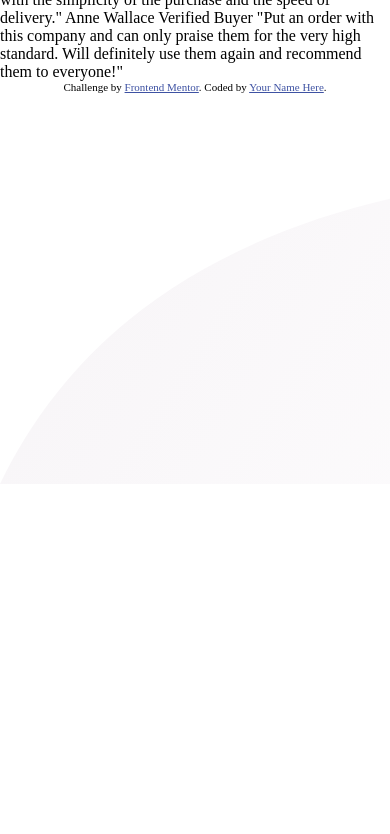
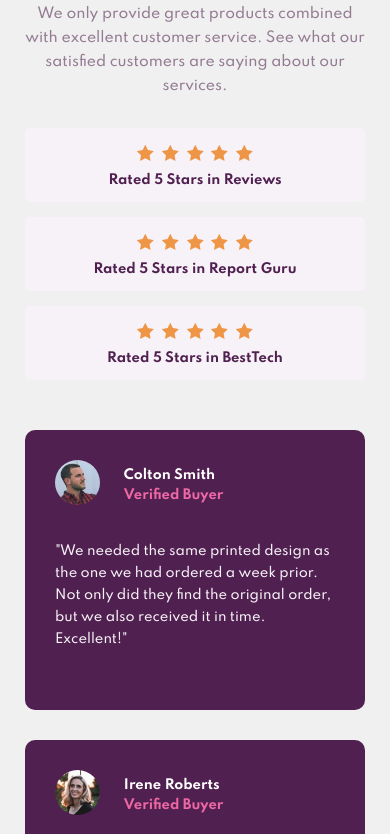
Before and after one commit to GeraldVeeneman/social-proof-section, a website: page index.html in a window 390 px wide. Shown: the part 189-1023 px from the top of the page. Before the commit the page ends 844 px from the top, so only its background shows below. Drawn offline with Linux system fonts and the light colour scheme.

Commit message:
Full responsive version using minmax and auto-fit

```diff
--- a/index.html
+++ b/index.html
@@ -5,58 +5,130 @@
     <meta name="viewport" content="width=device-width, initial-scale=1.0" />
     <!-- displays site properly based on user's device -->
 
+    <!-- Google Fonts -->
+    <link rel="preconnect" href="https://fonts.googleapis.com" />
+    <link rel="preconnect" href="https://fonts.gstatic.com" crossorigin />
+    <link
+      href="https://fonts.googleapis.com/css2?family=Spartan:wght@400;500;700&display=swap"
+      rel="stylesheet"
+    />
+
     <link
       rel="icon"
       type="image/png"
       sizes="32x32"
       href="./images/favicon-32x32.png"
     />
-    <link rel="stylesheet" href="styles.css">
+    <link rel="stylesheet" href="css/style.css" />
 
     <title>Frontend Mentor | Social proof section</title>
-
-    <!-- Feel free to remove these styles or customise in your own stylesheet 👍 -->
-    <style>
-      .attribution {
-        font-size: 11px;
-        text-align: center;
-      }
-      .attribution a {
-        color: hsl(228, 45%, 44%);
-      }
-    </style>
   </head>
   <body>
-    10,000+ of our users love our products.
+    <main class="container">
 
-    We only provide great products combined with excellent customer service.
-    See what our satisfied customers are saying about our services.
+      <div class="top-grid-container">
+        <section class="description">
+          <h1 class="description__header">
+            10,000+ of our users love our products.
+          </h1>
+          <p class="description__text">
+            We only provide great products combined with excellent customer
+            service. See what our satisfied customers are saying about our
+            services.
+          </p>
+        </section>
 
-    Rated 5 Stars in Reviews
-    Rated 5 Stars in Report Guru
-    Rated 5 Stars in BestTech
+        <section class="ratings">
+          <div class="box box--reviews">
+            <figure class="ratings__stars">
+              <img src="images/icon-star.svg" alt="rating star" />
+              <img src="images/icon-star.svg" alt="rating star" />
+              <img src="images/icon-star.svg" alt="rating star" />
+              <img src="images/icon-star.svg" alt="rating star" />
+              <img src="images/icon-star.svg" alt="rating star" />
+              <figcaption class="ratings__caption">Rated 5 Stars in Reviews</figcaption>
+            </figure>
 
-    Colton Smith
-    Verified Buyer
-    "We needed the same printed design as the one we had ordered a week prior.
-    Not only did they find the original order, but we also received it in time.
-    Excellent!"
+          </div>
 
-    Irene Roberts
-    Verified Buyer
-    "Customer service is always excellent and very quick turn around. Completely
-    delighted with the simplicity of the purchase and the speed of delivery."
+          <div class="box box--report-guru">
+            <figure class="ratings__stars">
+              <img src="images/icon-star.svg" alt="rating star" />
+              <img src="images/icon-star.svg" alt="rating star" />
+              <img src="images/icon-star.svg" alt="rating star" />
+              <img src="images/icon-star.svg" alt="rating star" />
+              <img src="images/icon-star.svg" alt="rating star" />
+              <figcaption class="ratings__caption">Rated 5 Stars in Report Guru</figcaption>
+            </figure>
 
-    Anne Wallace
-    Verified Buyer
-    "Put an order with this company and can only praise them for the very high
-    standard. Will definitely use them again and recommend them to everyone!"
+          </div>
 
-    <div class="attribution">
-      Challenge by
-      <a href="https://www.frontendmentor.io?ref=challenge" target="_blank"
-        >Frontend Mentor</a
-      >. Coded by <a href="#">Your Name Here</a>.
-    </div>
+          <div class="box box--besttech">
+            <figure class="ratings__stars">
+              <img src="images/icon-star.svg" alt="rating star" />
+              <img src="images/icon-star.svg" alt="rating star" />
+              <img src="images/icon-star.svg" alt="rating star" />
+              <img src="images/icon-star.svg" alt="rating star" />
+              <img src="images/icon-star.svg" alt="rating star" />
+              <figcaption class="ratings__caption">Rated 5 Stars in BestTech</figcaption>
+            </figure>
+
+          </div>
+        </section>
+      </div>
+
+      <section class="testimonials">
+        <figure class="testimonial">
+          <img
+            class="testimonial__picture"
+            src="images/image-colton.jpg"
+            alt="Colton Smith"
+          />
+          <figcaption class="testimonial__caption">
+            <h3 class="testimonial__caption--name">Colton Smith</h3>
+            <h4 class="testimonial__caption--role">Verified Buyer</h4>
+          </figcaption>
+          <blockquote class="testimonial__quote">
+            "We needed the same printed design as the one we had ordered a week
+            prior. Not only did they find the original order, but we also
+            received it in time. Excellent!"
+          </blockquote>
+        </figure>
+
+        <figure class="testimonial">
+          <img
+            class="testimonial__picture"
+            src="images/image-irene.jpg"
+            alt="Irene Roberts"
+          />
+          <figcaption class="testimonial__caption">
+            <h3 class="testimonial__caption--name">Irene Roberts</h3>
+            <h4 class="testimonial__caption--role">Verified Buyer</h4>
+          </figcaption>
+          <blockquote class="testimonial__quote">
+            "Customer service is always excellent and very quick turn around.
+            Completely delighted with the simplicity of the purchase and the
+            speed of delivery."
+          </blockquote>
+        </figure>
+
+        <figure class="testimonial">
+          <img
+            class="testimonial__picture"
+            src="images/image-anne.jpg"
+            alt="Anne Wallace"
+          />
+          <figcaption class="testimonial__caption">
+            <h3 class="testimonial__caption--name">Anne Wallace</h3>
+            <h4 class="testimonial__caption--role">Verified Buyer</h4>
+          </figcaption>
+          <blockquote class="testimonial__quote">
+            "Put an order with this company and can only praise them for the
+            very high standard. Will definitely use them again and recommend
+            them to everyone!"
+          </blockquote>
+        </figure>
+      </section>
+    </main>
   </body>
 </html>
--- /dev/null
+++ b/sass/style.scss
@@ -0,0 +1,196 @@
+/* Colours */
+:root {
+
+// Primary
+--very-dark-magenta: hsl(300, 43%, 22%);
+--soft-pink: hsl(333, 80%, 67%);
+
+// Neutral
+
+--dark-grayish-magenta: hsl(303, 10%, 53%);
+--light-grayish-magenta: hsl(300, 24%, 96%);
+--white: hsl(0, 0%, 100%);
+}
+
+/* Typography */
+h1 {
+  font-size: 3.2rem;
+  line-height: 3.2rem;
+  margin-bottom: 2rem;
+}
+
+h2 {
+  font-size: 2rem;
+  margin-bottom: 2rem;
+}
+
+h3, h4 {
+  font-size: 1.3rem;
+  font-weight: 700;
+  line-height: 2.0rem;
+}
+
+/* Fonts */
+$font-primary: 'Spartan', sans-serif;
+
+/* Media Query break points */
+$bp-mobile-max: 700px; // max. pixels mobile view
+
+/* Global reset */
+* {
+  margin: 0;
+  padding: 0;
+}
+
+*,
+*::before,
+*::after {
+  box-sizing: inherit;
+}
+
+html {
+  font-size: 62.5%; // 1rem = 10px (10px/16px = 62.5%)
+  box-sizing: border-box;
+}
+
+body {
+  width: 100vw;
+  height: 100vh;
+  background: {
+    image: url(/images/bg-pattern-top-mobile.svg), url(/images/bg-pattern-bottom-mobile.svg);
+    repeat: no-repeat;
+    position: left top;
+  }
+  font: {
+    family: $font-primary;
+    size: 1.5rem;
+    weight: 400;
+  }
+}
+
+.container {
+  max-width: 1440px;
+  background-color: #f0f0f0;
+  margin: 0 auto;
+  padding: 2.5rem;
+}
+
+.top-grid-container {
+  display: grid;
+  grid-template-columns: repeat(auto-fit, minmax(325px, 1fr));
+  grid-gap: 30px;
+  margin: 50px 0;
+  text-align: center;
+}
+
+.description {
+
+
+  &__header {
+    color: var(--very-dark-magenta);
+
+  }
+
+  &__text {
+    font: {
+      size: 1.4rem;
+      weight: 500;
+    }
+    color: var(--dark-grayish-magenta);
+    line-height: 2.4rem;
+
+  }
+
+}
+
+.ratings {
+  display: flex;
+  flex-direction: column;
+  gap: 15px;
+
+
+
+  .box {
+    background-color: var(--light-grayish-magenta);
+    border-radius: 5px;
+    padding: 15px;
+
+    &--review {
+
+    }
+
+    &--report-guru {
+
+    }
+
+    &--besttech {
+
+    }
+
+
+  }
+
+  &__caption {
+    font: {
+      size: 1.3rem;
+      weight: 700;
+    }
+    color: var(--very-dark-magenta);
+    line-height: 1.3rem;
+  }
+
+  &__stars {
+    img {
+      margin: 2px;
+    }
+    line-height: 3rem;
+  }
+}
+
+.testimonials {
+  display: grid;
+  grid-template-columns: repeat(auto-fit, minmax(325px, 1fr));
+  grid-gap: 30px;
+
+  .testimonial {
+    border-radius: 10px;
+    padding: 3rem;
+    background-color: var(--very-dark-magenta);
+
+    &__picture {
+      border-radius: 50%;
+      margin-right: 2rem;
+      width: 45px;
+      height: 45px;
+
+    }
+
+
+
+    &__caption {
+        display: inline-block;
+        vertical-align: bottom;
+        height: 45px;
+
+      &--name {
+        color: var(--white);
+      }
+
+      &--role {
+        color: var(--soft-pink);
+      }
+
+
+    }
+
+    &__quote {
+      margin: 3rem 0;
+      color: var(--light-grayish-magenta);
+      font-size: 1.3rem;
+      font-weight: 500;
+      line-height: 2.2rem;
+    }
+
+  }
+
+}
```
Also changed, not shown: css/style.css (added), 1 other file.
